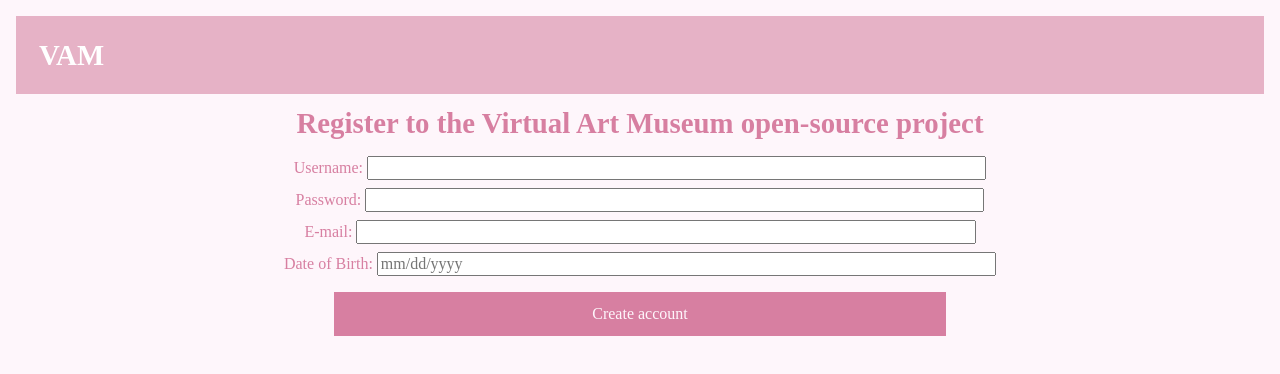
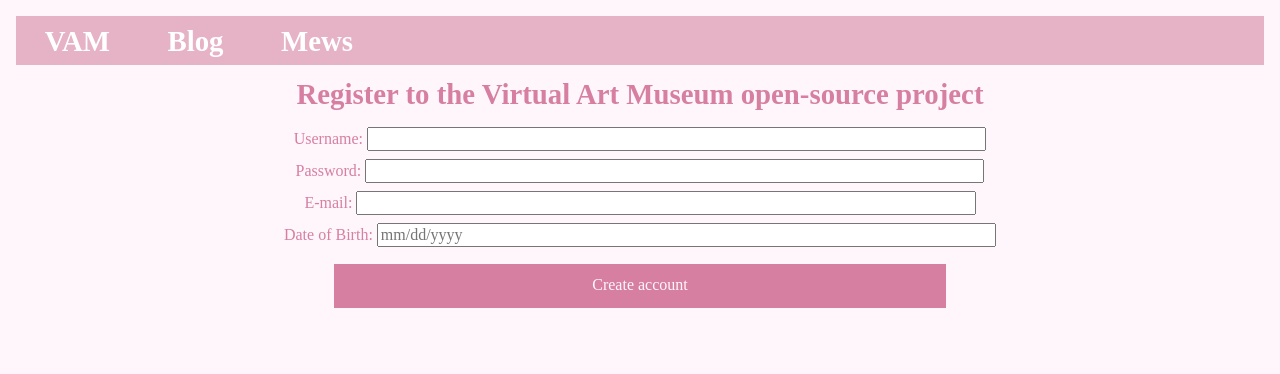
Before and after one commit to CPintor-ITMD-362/Project_one, a plain HTML site: page index.html in a window 1280 px wide. Drawn offline with nearby package versions, Linux system fonts and the light colour scheme; a web font is replaced by a local one.

Commit message:
adding menu buttons

```diff
--- a/css/style.css
+++ b/css/style.css
@@ -11,8 +11,23 @@ body {
   text-align: left;
   color: #ffffff;
   font-size: 1.8em; /* 28.8px */
-  padding: .8em;
   font-weight: 700;
+}
+
+.menu {
+  list-style-type: none;
+  margin: 0;
+  padding: 0;
+  overflow: hidden;
+}
+
+.menu > li {
+  float: left;
+  display: block;
+  color: white;
+  text-align: center;
+  padding: .3em 1em; /* 4.8px 16px */
+  text-decoration: none;
 }
 
 .container {
--- a/index.html
+++ b/index.html
@@ -13,7 +13,11 @@
 </head>
 <body>
   <div class="header">
-    <h1>VAM</h1>
+    <ul class="menu">
+      <li><h1>VAM</h1></li>
+      <li>Blog</li>
+      <li>Mews</li>
+    </ul>
   </div>
   <div class="container">
     <h1>Register to the Virtual Art Museum open-source project</h1>
```
